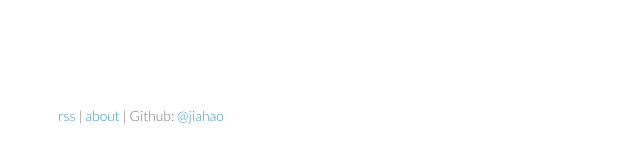
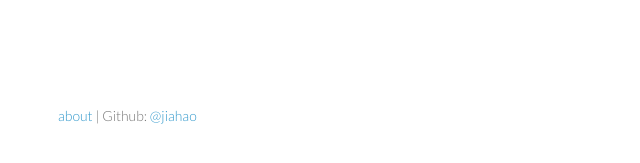
Before and after one commit to jiahao/julia-blog, a Jekyll site: the page built from index.html, in a window 1280 px wide. Shown: the part 704-867 px from the top of the page, without its empty margins (0-640 px from the left). Built offline with Jekyll 4.4.1, drawn with Linux system fonts in a browser that asks for light colours.

Commit message:
Remove RSS link

```diff
--- a/_includes/footer.html
+++ b/_includes/footer.html
@@ -5,7 +5,6 @@
     <h2 class="footer-heading">{{ site.title }}</h2>
 
     <div class="footer-col-1 column">
-      <a href="{{ "/feed.xml" | prepend: site.baseurl }}">rss</a> |
       <a href="{{ "/about" | prepend: site.baseurl }}">about</a> |
       Github: <a href="https://github.com/jiahao">@jiahao</a>
     </div>
```
